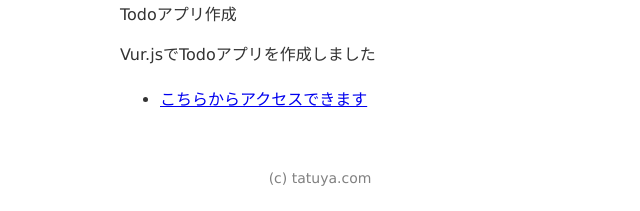
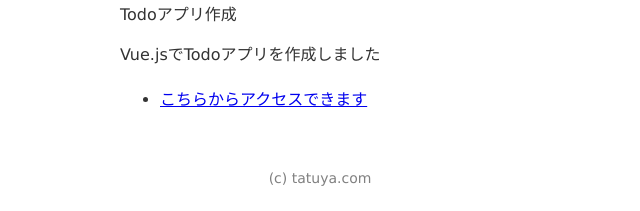
Before and after one commit to AIDAMHF/AIDAMHF.github.io, a plain HTML site: page index.html in a window 1280 px wide. Shown: the part 831-1042 px from the top of the page, 320-960 px from the left. Drawn offline with Linux system fonts and the light colour scheme.

Commit message:
Add files via upload

```diff
--- a/index.html
+++ b/index.html
@@ -30,7 +30,7 @@
       <section>
         <img src="MyPortfolio/img/スクリーンショット 2021-01-15 20.45.55.png" width="400" height="260" alt="Todoアプリの画像">
         <h>Todoアプリ作成</h1>
-          <p>Vur.jsでTodoアプリを作成しました</p>
+          <p>Vue.jsでTodoアプリを作成しました</p>
           <ul>
             <li>
               <a href="https://aidamhf.github.io/Todo/">こちらからアクセスできます</a>
```
